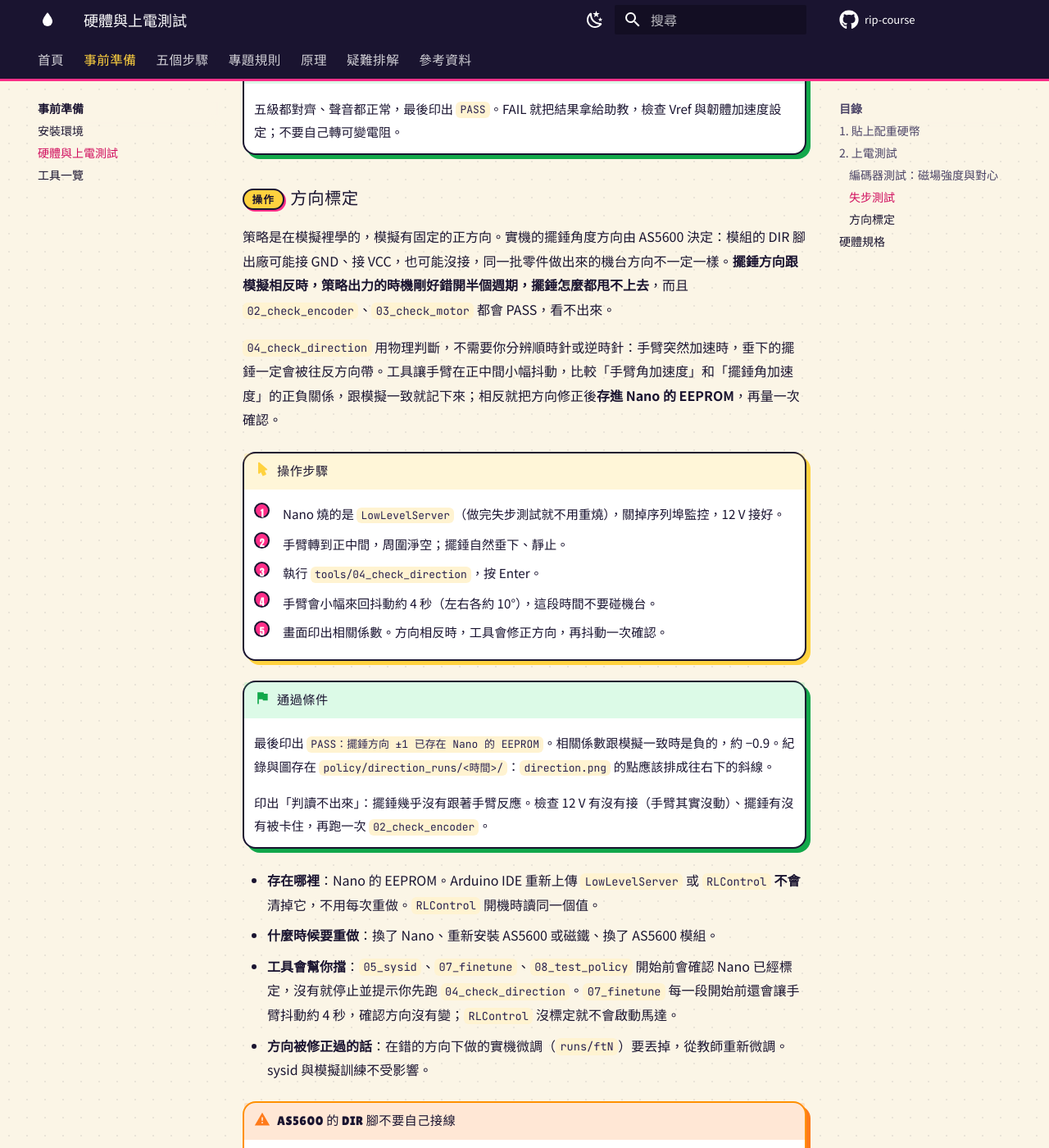
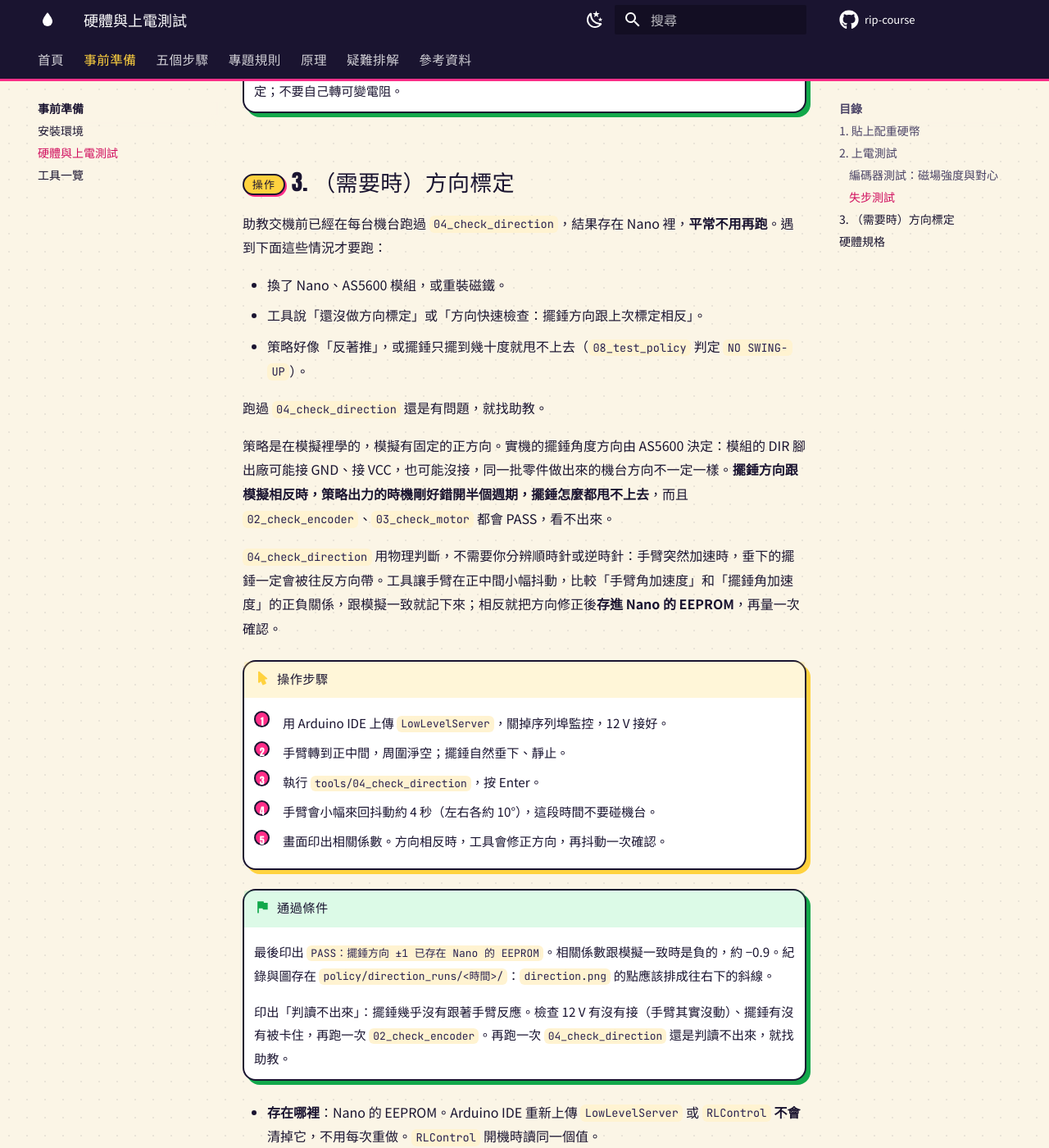
Before and after one commit to Reyes-Lee/rip-course, an MkDocs documentation site: the page built from website/prepare/hardware.md, in a window 1280 px wide and 1400 px high, scrolled down 5402 px. Shown: the whole window at 82% size. Built offline with MkDocs 1.6.1 and Material for MkDocs 9.7.7, drawn with Linux system fonts in a browser that asks for light colours; nearby versions of some CDN libraries; library files that are not in the unit come from our copies; comment, search, counter and statistics services are not loaded; some of the changed text lies outside the part shown.

Commit message:
Say the TA already ran 04; students run it only when needed
Direction calibration moves out of the power-on sequence into an
optional "（需要時）方向標定" section. Messages still tell students to run
04_check_direction first, and to ask the TA only if that does not fix it.

Co-Authored-By: Claude Opus 5.5 <noreply@anthropic.com>

```diff
--- a/website/prepare/hardware.md
+++ b/website/prepare/hardware.md
@@ -8,7 +8,8 @@
 !!! todo "這一步要做的事"
 
     1. [貼上配重硬幣](#coin)。
-    2. [上電測試](#power-on)：照表格順序燒 5 個韌體、跑 4 個工具。其中[編碼器測試](#encoder)、[失步測試](#motor)、[方向標定](#direction)下面有詳細步驟。
+    2. [上電測試](#power-on)：照表格順序燒 5 個韌體、跑 3 個工具。其中[編碼器測試](#encoder)、[失步測試](#motor)下面有詳細步驟。
+    3. （需要時）[方向標定](#direction)：助教已經跑過，平常不用做；換了零件或工具提示時才跑。
 
     標題前標「說明」的段落是原理說明，讀懂就好，不用操作。
 
@@ -84,8 +85,7 @@
     | 2 | `EncoderCheck` | 執行 `02_check_encoder` | 全部 PASS（見[編碼器測試](#encoder)） |
     | 3 | `TestMotor` | 看、聽 | 手臂 ±90° 來回，平順的嗡嗡聲，沒有嘶嘶或磨擦聲 |
     | 4 | `LowLevelServer` | 執行 `03_check_motor`（見[失步測試](#motor)） | 每級跑完手臂末端還對齊膠帶記號，聲音平順 |
-    | 5 | `LowLevelServer`（不用重燒） | 執行 `04_check_direction`（見[方向標定](#direction)） | 印出 `PASS`，方向存進 Nano |
-    | 6 | `TestSerial` | 執行 `01_check_serial` | 來回約 2.5 ms |
+    | 5 | `TestSerial` | 執行 `01_check_serial` | 來回約 2.5 ms |
 
 !!! warning "供電：Nano 只用 USB，12 V 只接 TMC2209"
 
@@ -154,7 +154,15 @@ FAIL 時照下表處理：
 
     五級都對齊、聲音都正常，最後印出 `PASS`。FAIL 就把結果拿給助教，檢查 Vref 與韌體加速度設定；不要自己轉可變電阻。
 
-### 方向標定 { #direction .rip-do }
+## 3. （需要時）方向標定 { #direction .rip-do }
+
+助教交機前已經在每台機台跑過 `04_check_direction`，結果存在 Nano 裡，**平常不用再跑**。遇到下面這些情況才要跑：
+
+- 換了 Nano、AS5600 模組，或重裝磁鐵。
+- 工具說「還沒做方向標定」或「方向快速檢查：擺錘方向跟上次標定相反」。
+- 策略好像「反著推」，或擺錘只擺到幾十度就甩不上去（`08_test_policy` 判定 `NO SWING-UP`）。
+
+跑過 `04_check_direction` 還是有問題，就找助教。
 
 策略是在模擬裡學的，模擬有固定的正方向。實機的擺錘角度方向由 AS5600 決定：模組的 DIR 腳出廠可能接 GND、接 VCC，也可能沒接，同一批零件做出來的機台方向不一定一樣。**擺錘方向跟模擬相反時，策略出力的時機剛好錯開半個週期，擺錘怎麼都甩不上去**，而且 `02_check_encoder`、`03_check_motor` 都會 PASS，看不出來。
 
@@ -162,7 +170,7 @@ FAIL 時照下表處理：
 
 !!! tool "操作步驟"
 
-    1. Nano 燒的是 `LowLevelServer`（做完失步測試就不用重燒），關掉序列埠監控，12 V 接好。
+    1. 用 Arduino IDE 上傳 `LowLevelServer`，關掉序列埠監控，12 V 接好。
     2. 手臂轉到正中間，周圍淨空；擺錘自然垂下、靜止。
     3. 執行 `tools/04_check_direction`，按 Enter。
     4. 手臂會小幅來回抖動約 4 秒（左右各約 10°），這段時間不要碰機台。
@@ -172,10 +180,9 @@ FAIL 時照下表處理：
 
     最後印出 `PASS：擺錘方向 ±1 已存在 Nano 的 EEPROM`。相關係數跟模擬一致時是負的，約 −0.9。紀錄與圖存在 `policy/direction_runs/<時間>/`：`direction.png` 的點應該排成往右下的斜線。
 
-    印出「判讀不出來」：擺錘幾乎沒有跟著手臂反應。檢查 12 V 有沒有接（手臂其實沒動）、擺錘有沒有被卡住，再跑一次 `02_check_encoder`。
+    印出「判讀不出來」：擺錘幾乎沒有跟著手臂反應。檢查 12 V 有沒有接（手臂其實沒動）、擺錘有沒有被卡住，再跑一次 `02_check_encoder`。再跑一次 `04_check_direction` 還是判讀不出來，就找助教。
 
 - **存在哪裡**：Nano 的 EEPROM。Arduino IDE 重新上傳 `LowLevelServer` 或 `RLControl` **不會**清掉它，不用每次重做。`RLControl` 開機時讀同一個值。
-- **什麼時候要重做**：換了 Nano、重新安裝 AS5600 或磁鐵、換了 AS5600 模組。
 - **工具會幫你擋**：`05_sysid`、`07_finetune`、`08_test_policy` 開始前會確認 Nano 已經標定，沒有就停止並提示你先跑 `04_check_direction`。`07_finetune` 每一段開始前還會讓手臂抖動約 4 秒，確認方向沒有變；`RLControl` 沒標定就不會啟動馬達。
 - **方向被修正過的話**：在錯的方向下做的實機微調（`runs/ftN`）要丟掉，從教師重新微調。sysid 與模擬訓練不受影響。
 
@@ -195,7 +202,7 @@ FAIL 時照下表處理：
 | 馬達驅動 | TMC2209，Vref 約 1.0 V（約 0.7 A RMS） | 助教已調好；**Vref 設的是 RMS 不是峰值**，不要照抄 DRV8825 的數字 |
 | 微步 | 1/32（MS1 接 5V、MS2 接 GND） | 所有 sketch 的 `MICROSTEPS = 32` |
 | 控制板 | Arduino Nano（USB-C） | flash 上限 30720 bytes |
-| 擺錘編碼器 | AS5600 | DIR 不接，方向由 `04_check_direction` 存進 EEPROM，每台都要[標定](#direction) |
+| 擺錘編碼器 | AS5600 | DIR 不接；方向由 `04_check_direction` 存進 Nano 的 EEPROM，助教已經在每台跑過（[需要時再跑](#direction)） |
 | 擺錘配重 | 新台幣 10 元，貼在擺錘大頭外側 | |
 | 擺臂 | 3D 列印 | `pendulum_env.py` 的 `ARM_*` 已對應這個設計 |
 | 底座 | 壓克力雙層底座 | 已經調平，放在水平的桌面上即可 |
```
Also changed, not shown: other parts of website/prepare/hardware.md (+1 -1 lines), website/prepare/index.md (+2 -2 lines), website/prepare/tools.md (+1 -1 lines), website/troubleshooting.md (+3 -3 lines), 1 other file.
